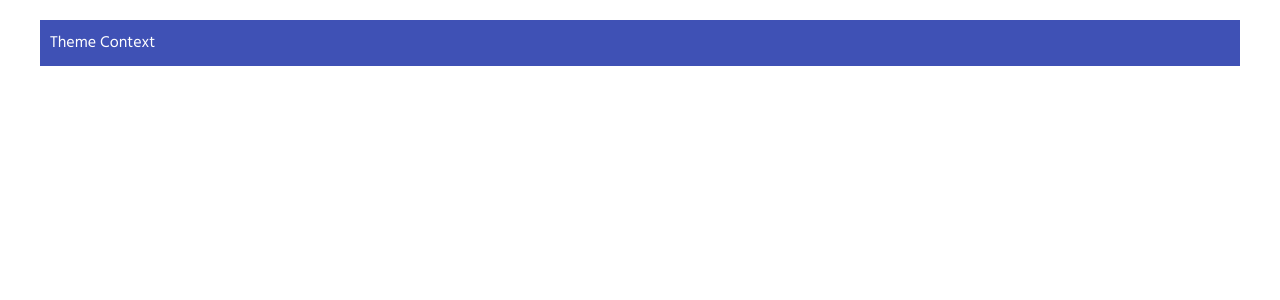
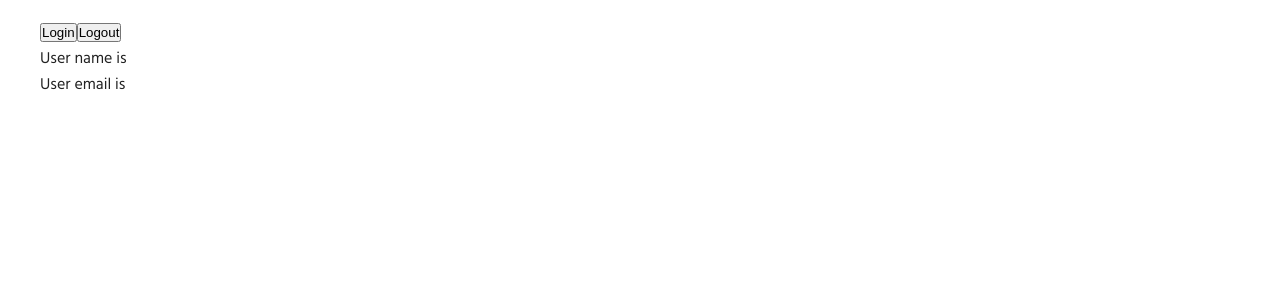
Before and after one commit to Dangereye/react-typescript-tut, a React (Create React App) app: page / in a window 1280 px wide. Shown: the top 300 px of the page. Built offline with nearby package versions, Linux system fonts and the light colour scheme.

Commit message:
Added User3 component & UserContext (useContext - future values).

```diff
--- a/src/App.tsx
+++ b/src/App.tsx
@@ -2,6 +2,7 @@
 
 // Context
 import ThemeContextProvider from "./components/context/ThemeContext";
+import UserContextProvider from "./components/context/UserContext";
 
 // Components
 import Greet from "./components/Greet";
@@ -18,6 +19,7 @@
 import Button from "./components/Button";
 import Container from "./components/Container";
 import Box from "./components/context/Box";
+import User3 from "./components/context/User3";
 
 function App() {
   const personName = {
@@ -53,9 +55,12 @@
         {/* <User /> */}
         {/* <User2 /> */}
         {/* <Counter /> */}
-        <ThemeContextProvider>
+        {/* <ThemeContextProvider>
           <Box />
-        </ThemeContextProvider>
+        </ThemeContextProvider> */}
+        <UserContextProvider>
+          <User3 />
+        </UserContextProvider>
       </main>
     </div>
   );
--- /dev/null
+++ b/src/components/context/User3.tsx
@@ -0,0 +1,26 @@
+import { useContext } from "react";
+import { UserContext } from "./UserContext";
+
+export default function User3() {
+  const userContext = useContext(UserContext);
+  const handleLogin = () => {
+    if (userContext) {
+      userContext.setUser({ name: "Craig", email: "test@test.com" });
+    }
+  };
+
+  const handleLogout = () => {
+    if (userContext) {
+      userContext.setUser(null);
+    }
+  };
+
+  return (
+    <div>
+      <button onClick={handleLogin}>Login</button>
+      <button onClick={handleLogout}>Logout</button>
+      <p>User name is {userContext?.user?.name}</p>
+      <p>User email is {userContext?.user?.email}</p>
+    </div>
+  );
+}
--- /dev/null
+++ b/src/components/context/UserContext.tsx
@@ -0,0 +1,28 @@
+import { useState, createContext } from "react";
+
+export type AuthUser = {
+  name: string;
+  email: string;
+};
+
+type UserContextType = {
+  user: AuthUser | null;
+  setUser: React.Dispatch<React.SetStateAction<AuthUser | null>>;
+};
+
+type UserContextProviderProps = {
+  children: React.ReactElement;
+};
+
+export const UserContext = createContext<UserContextType | null>(null);
+
+export default function UserContextProvider({
+  children,
+}: UserContextProviderProps) {
+  const [user, setUser] = useState<AuthUser | null>(null);
+  return (
+    <UserContext.Provider value={{ user, setUser }}>
+      {children}
+    </UserContext.Provider>
+  );
+}
```
